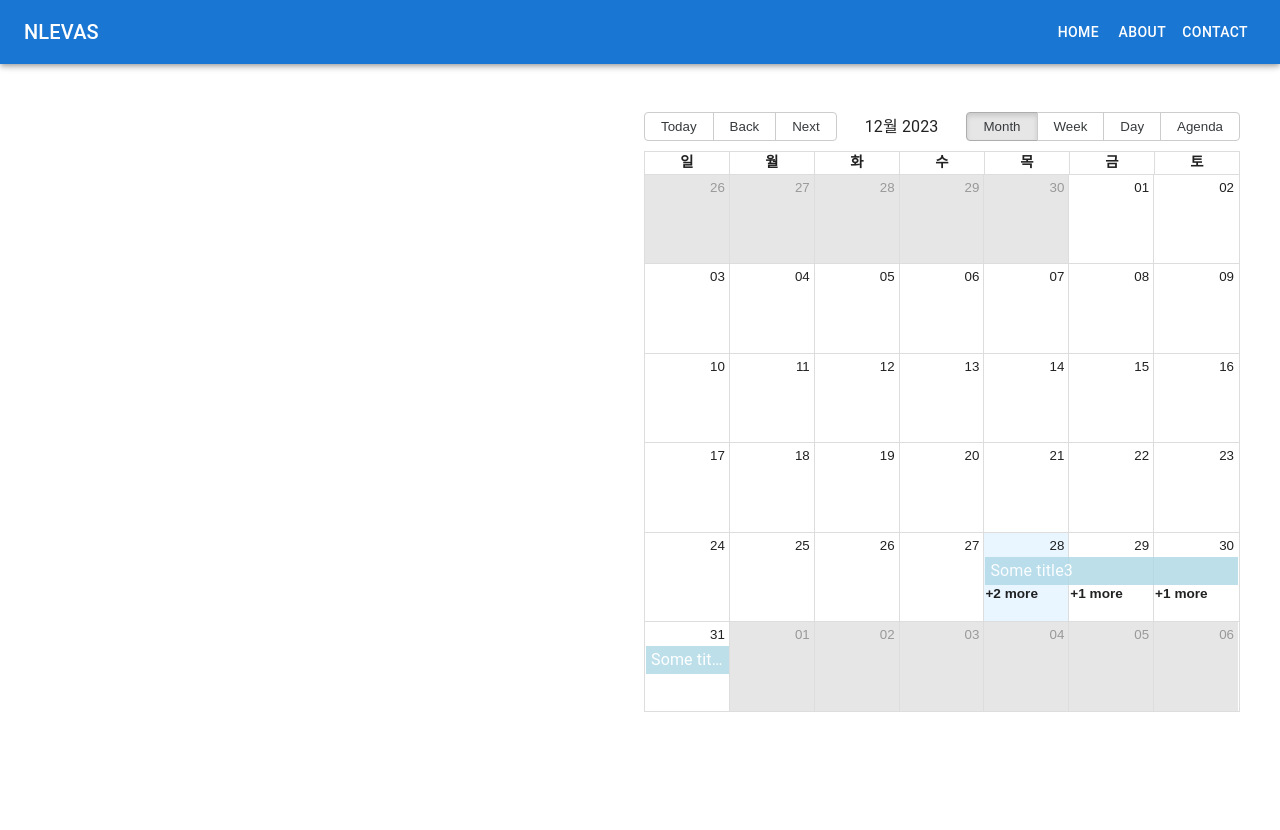
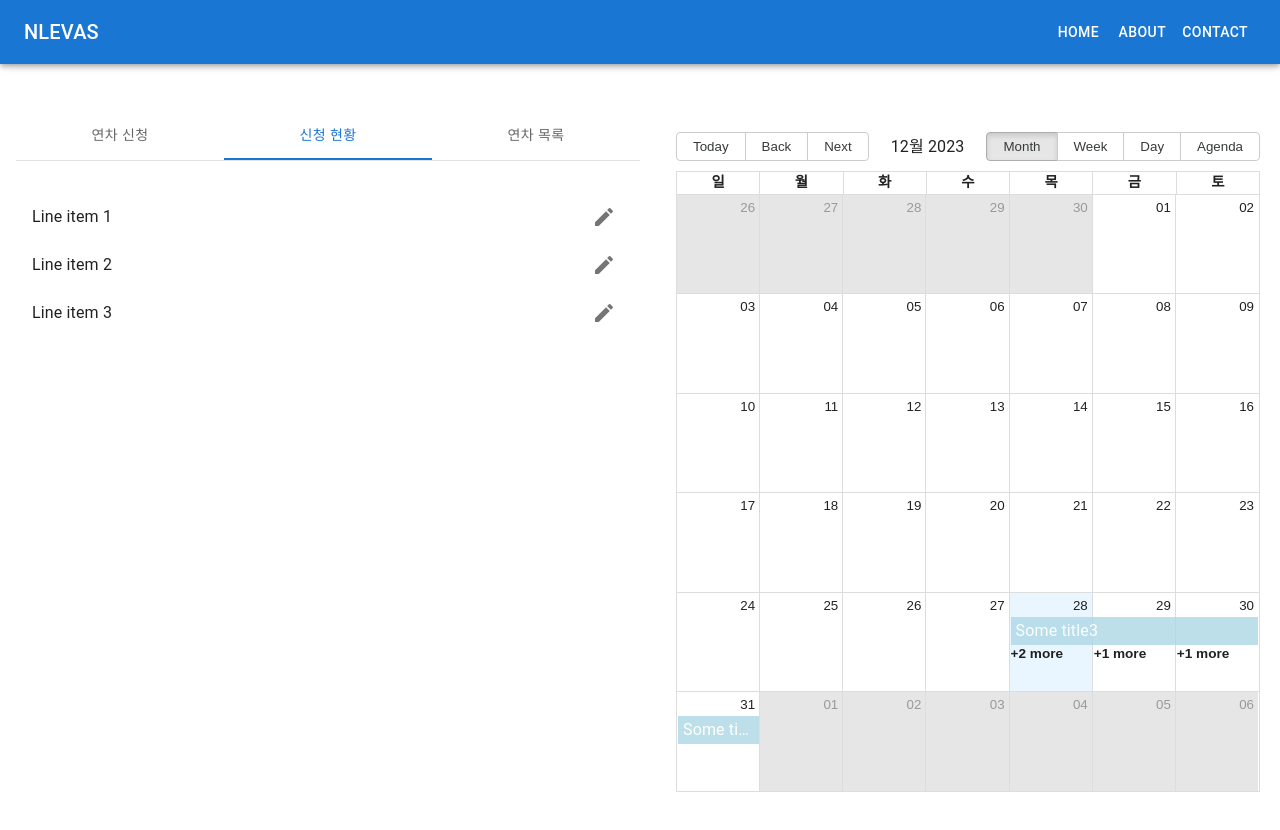
Before and after one commit to 42da/Next_level_Season2, a React (Create React App) app in the folder evas-client/: page /main in a window 1280 px wide. Shown: the top 830 px of the page. Built offline with nearby package versions, Linux system fonts and the light colour scheme.

Commit message:
main page ui

```diff
--- a/evas-client/package.json
+++ b/evas-client/package.json
@@ -16,9 +16,11 @@
     "dayjs": "^1.11.10",
     "react": "^18.2.0",
     "react-big-calendar": "^1.8.5",
+    "react-bootstrap": "^2.9.2",
     "react-dom": "^18.2.0",
     "react-router-dom": "^6.21.0",
     "react-scripts": "^3.0.1",
+    "styled-components": "^6.1.6",
     "web-vitals": "^2.1.4"
   },
   "scripts": {
--- a/evas-client/src/pages/MainPage.jsx
+++ b/evas-client/src/pages/MainPage.jsx
@@ -1,13 +1,40 @@
 import React from "react";
+import { useState } from "react";
 
 import DrawerAppBar from "./components/DrawerAppBar";
 import SimpleContainer from "./components/SimpleContainer";
 
+import Tabs from '@mui/material/Tabs';
+import Tab from '@mui/material/Tab';
+import Box from '@mui/material/Box';
+import { Grid } from '@mui/material';
+
+import CustomTabPanel from "./components/CustomTabPanel";
+
 function Main() {
+  const [value, setValue] = useState(1);
+  const onChange = (event, newValue) => {
+    setValue(newValue);
+  };
   return (
     <div>
-        <DrawerAppBar />
-        <SimpleContainer />
+      <DrawerAppBar />
+      <Grid container spacing={2} sx={{pl: 2}}>
+        <Grid item xs={6} >
+          <Tabs variant="fullWidth" value={value} onChange={onChange} sx={{ borderBottom: 1, borderColor: 'divider' }} centered>
+            <Tab label="연차 신청" />
+            <Tab label="신청 현황" />
+            <Tab label="연차 목록" />
+          </Tabs>
+          <CustomTabPanel value={value} index={0} />
+          <CustomTabPanel value={value} index={1} />
+          <CustomTabPanel value={value} index={2} />
+        </Grid>
+        <Grid item xs={6}>
+          <SimpleContainer />
+        </Grid>
+      </Grid>
+
     </div>
   );
 }
--- a/evas-client/src/pages/SignIn.jsx
+++ b/evas-client/src/pages/SignIn.jsx
@@ -38,7 +38,7 @@ export default function SignIn() {
   const handleSubmit = (event) => {
     event.preventDefault();
     const data = new FormData(event.currentTarget);
-
+    /*
     axios.post('http://localhost:8080/login', {
       id: data.get('id'),
       passwd: data.get('passwd'),
@@ -54,7 +54,8 @@ export default function SignIn() {
       id: data.get('id'),
       passwd: data.get('passwd'),
     });
-    //navigate('/main');
+    */
+    navigate('/main');
   };
 
   return (
--- a/evas-client/src/pages/components/CustomCalendar.jsx
+++ b/evas-client/src/pages/components/CustomCalendar.jsx
@@ -73,7 +73,7 @@ const eventStyleGetter = (event, start, end, isSelected) => {
         events={events}
         startAccessor="start"
         endAccessor="end"
-        style={{ height: 600 }}
+        style={{ height: 700, padding: '20px' }}
         eventPropGetter={eventStyleGetter}
         components={{
             dayCellWrapper: CustomDayCellWrapper,
--- /dev/null
+++ b/evas-client/src/pages/components/CustomTabPanel.jsx
@@ -0,0 +1,117 @@
+import React, { useEffect } from "react";
+import { useState } from "react";
+import Box from '@mui/material/Box';
+import InputLabel from '@mui/material/InputLabel';
+import MenuItem from '@mui/material/MenuItem';
+import FormControl from '@mui/material/FormControl';
+import Select from '@mui/material/Select';
+import TextField from '@mui/material/TextField';
+import { Grid } from "@mui/material";
+import { Typography } from "@mui/material";
+import List from '@mui/material/List';
+import ListItem from '@mui/material/ListItem';
+import ListItemText from '@mui/material/ListItemText';
+
+import Button from '@mui/material/Button';
+import SendIcon from '@mui/icons-material/Send';
+import Stack from '@mui/material/Stack';
+import ResetTv from '@mui/icons-material/ResetTv';
+
+import IconButton from '@mui/material/IconButton';
+import EditIcon from '@mui/icons-material/Edit';
+
+function CustomTabPanel(props) {
+    const [dense, setDense] = useState(false);
+    const [secondary, setSecondary] = useState(false);
+    const [reset, setReset] = useState(false);
+    const resetHandler = () => {
+        setReset(true);
+    }
+    return (
+        <div
+            role="tabpanel"
+            hidden={props.value !== props.index}
+            id={`simple-tabpanel-${props.index}`}
+            aria-labelledby={`simple-tab-${props.index}`}
+        >
+            {props.value === 0 && (
+                <>
+                    <Box sx={{ pt: 3 }}>
+                        <BasicSelect reset={reset} setReset={setReset} />
+                    </Box>
+                    <Stack direction="row" spacing={2} justifyContent="flex-end">
+                        <Button onClick={resetHandler} variant="outlined" startIcon={<ResetTv />}>
+                            초기화
+                        </Button>
+                        <Button variant="contained" endIcon={<SendIcon />}>
+                            신청
+                        </Button>
+                    </Stack>
+                </>
+            )}
+            {props.value === 1 && (
+                <Box sx={{ pt: 3 }}>
+                    <List sx={{ width: '100%', bgcolor: 'background.paper' }}>
+                        {[1, 2, 3].map((value) => (
+                            <ListItem
+                                key={value}
+                                secondaryAction={
+                                    <IconButton aria-label="comment">
+                                        <EditIcon />
+                                    </IconButton>
+                                }
+                            >
+                                <ListItemText primary={`Line item ${value}`} />
+                            </ListItem>
+                        ))}
+                    </List>
+                </Box>
+            )}
+
+        </div>
+    );
+}
+
+function BasicSelect({ reset, setReset }) {
+    const [vacation, setVacation] = useState('');
+    const [vactionReason, setVactionReason] = useState('');
+
+    const handleChange = (event) => {
+        setVacation(event.target.value);
+    };
+    const handleChangeReason = (event) => {
+        setVactionReason(event.target.value);
+    };
+    useEffect(() => {
+        if (reset) {
+            setVacation('');
+            setVactionReason('');
+            setReset(false);
+        }
+    }, [reset]);
+    return (
+        <>
+            <FormControl fullWidth sx={{ pb: 3 }}>
+                <InputLabel id="demo-simple-select-label">연차 종류</InputLabel>
+                <Select
+                    labelId="demo-simple-select-label"
+                    id="demo-simple-select"
+                    value={vacation}
+                    label="연차 종류"
+                    onChange={handleChange}
+                >
+                    <MenuItem value={10}>연차</MenuItem>
+                    <MenuItem value={20}>연차)오전반차</MenuItem>
+                    <MenuItem value={30}>연차)오후반차</MenuItem>
+                    <MenuItem value={30}>대체휴가</MenuItem>
+                    <MenuItem value={30}>경조휴가</MenuItem>
+                    <MenuItem value={30}>출산육아휴가</MenuItem>
+                    <MenuItem value={30}>기타</MenuItem>
+                </Select>
+            </FormControl>
+            <TextField value={vactionReason} onChange={handleChangeReason} sx={{ pb: 3, width: '100%' }} id="outlined-basic" label="연차 사유" variant="outlined" />
+        </>
+    );
+}
+
+export default CustomTabPanel;
--- a/evas-client/src/pages/components/SimpleContainer.jsx
+++ b/evas-client/src/pages/components/SimpleContainer.jsx
@@ -9,14 +9,6 @@ import 'react-big-calendar/lib/css/react-big-calendar.css';
 
 export default function SimpleContainer() {
   return (
-
-      <Grid sx={{flexGrow: 1}} container spacing={1}>
-        <Grid item xs={6} sx={{p: 5}}>
-
-        </Grid>
-        <Grid item xs={6} sx={{p: 5}}>
-          <CustomCalendar />
-        </Grid>
-      </Grid>
+    <CustomCalendar />
   );
 }
```
Also changed, not shown: 22 other files (tests, documents, lock files or other folders).
